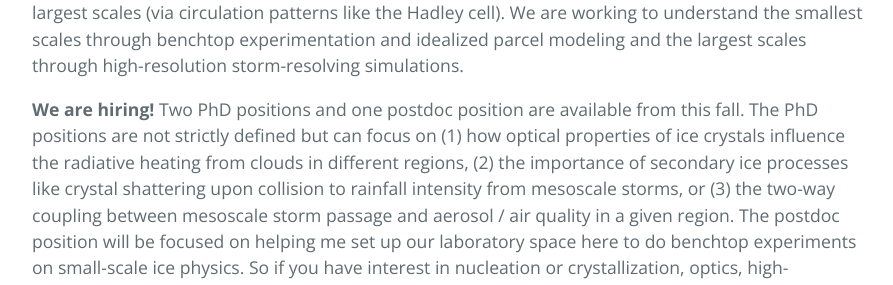
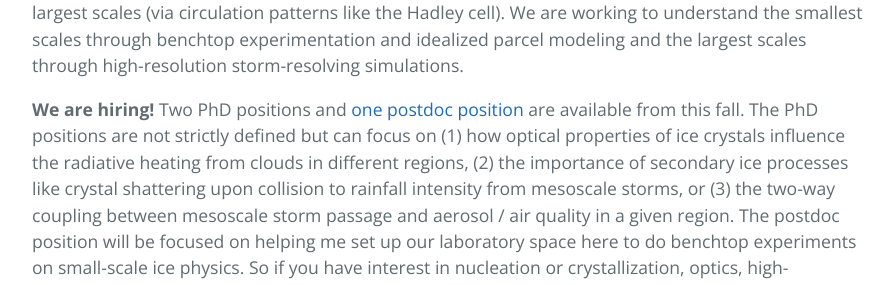
Before and after one commit to sylviasullivan/sylviasullivan.github.io, a Jekyll site: the page built from index.md, in a window 1280 px wide and 900 px high, scrolled down 737 px. Shown: the part 163-448 px from the top of the window, without its empty margins (192-1085 px from the left). Built offline with Jekyll 4.4.1, drawn with Linux system fonts in a browser that asks for light colours; some of the changed lines change nothing that is shown; some of the changed text lies outside the part shown.

Commit message:
Add postdoc requisition link

```diff
--- a/index.md
+++ b/index.md
@@ -8,7 +8,7 @@
 
 We are broadly interested in scale interactions in the atmosphere and how best to represent these in weather and climate models in order to build resilience in water-susceptible regions. At the moment, we are focused on mesoscale convective systems as a specific instance of this atmospheric scale problem. Mesoscale convective systems are aggregations of thunderstorms that extend over hundreds of kilometers and bring the majority of extreme rainfall throughout the tropics. Their intermediate size in the spectrum of atmospheric phenomena means that they are influenced by both the smallest scales (like ice crystal or droplet formation, called cloud microphysics) and the largest scales (via circulation patterns like the Hadley cell). We are working to understand the smallest scales through benchtop experimentation and idealized parcel modeling and the largest scales through high-resolution storm-resolving simulations.
 
-**We are hiring!** Two PhD positions and one postdoc position are available from this fall. The PhD positions are not strictly defined but can focus on (1) how optical properties of ice crystals influence the radiative heating from clouds in different regions, (2) the importance of secondary ice processes like crystal shattering upon collision to rainfall intensity from mesoscale storms, or (3) the two-way coupling between mesoscale storm passage and aerosol / air quality in a given region. The postdoc position will be focused on helping me set up our laboratory space here to do benchtop experiments on small-scale ice physics. So if you have interest in nucleation or crystallization, optics, high-performance computing, or computational fluid dynamics, please get in touch!
+**We are hiring!** Two PhD positions and [one postdoc position](https://arizona.csod.com/ux/ats/careersite/4/home/requisition/8896?c=arizona) are available from this fall. The PhD positions are not strictly defined but can focus on (1) how optical properties of ice crystals influence the radiative heating from clouds in different regions, (2) the importance of secondary ice processes like crystal shattering upon collision to rainfall intensity from mesoscale storms, or (3) the two-way coupling between mesoscale storm passage and aerosol / air quality in a given region. The postdoc position will be focused on helping me set up our laboratory space here to do benchtop experiments on small-scale ice physics. So if you have interest in nucleation or crystallization, optics, high-performance computing, or computational fluid dynamics, please get in touch!
 
 ## Radiative heating from ice clouds
 
```
